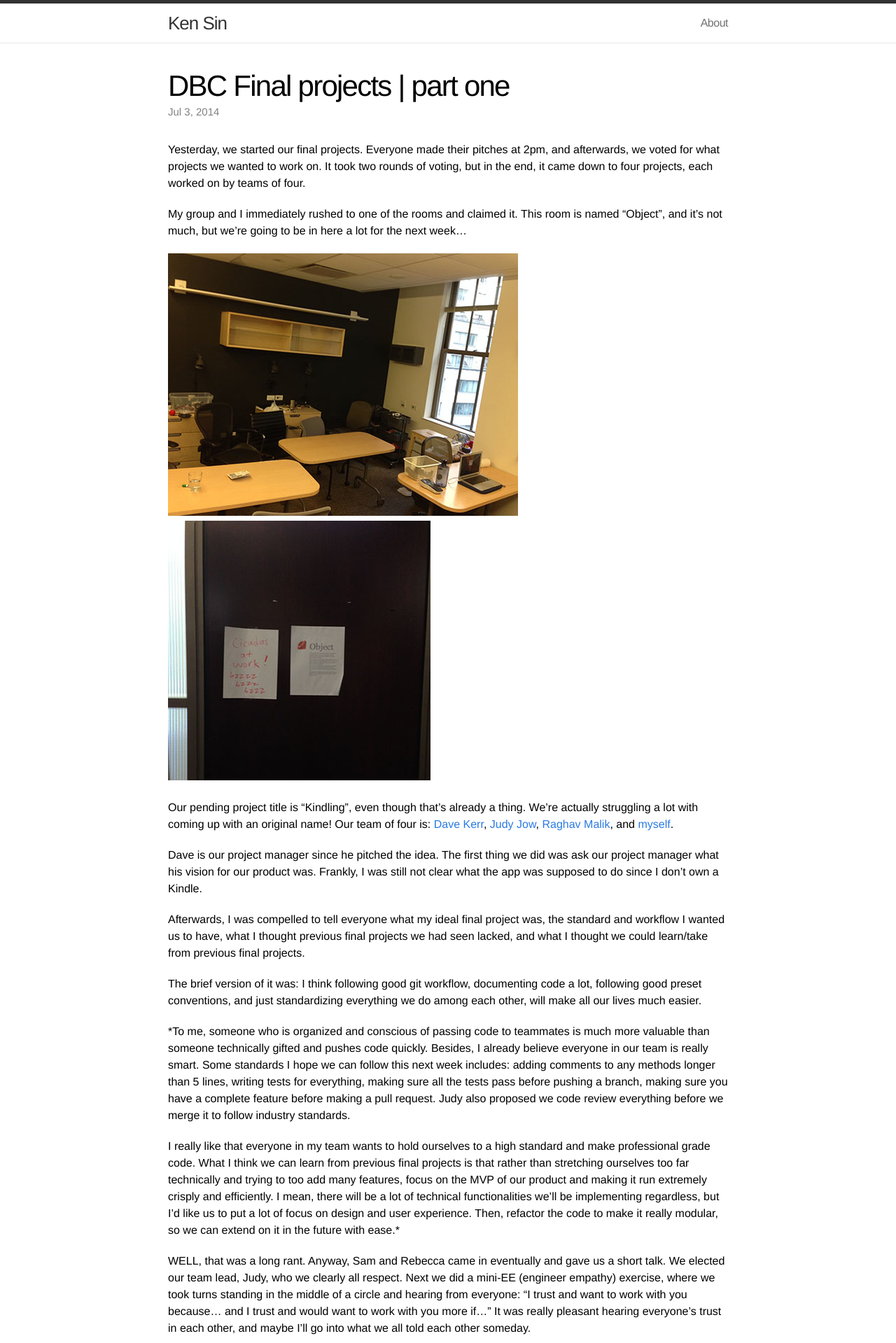
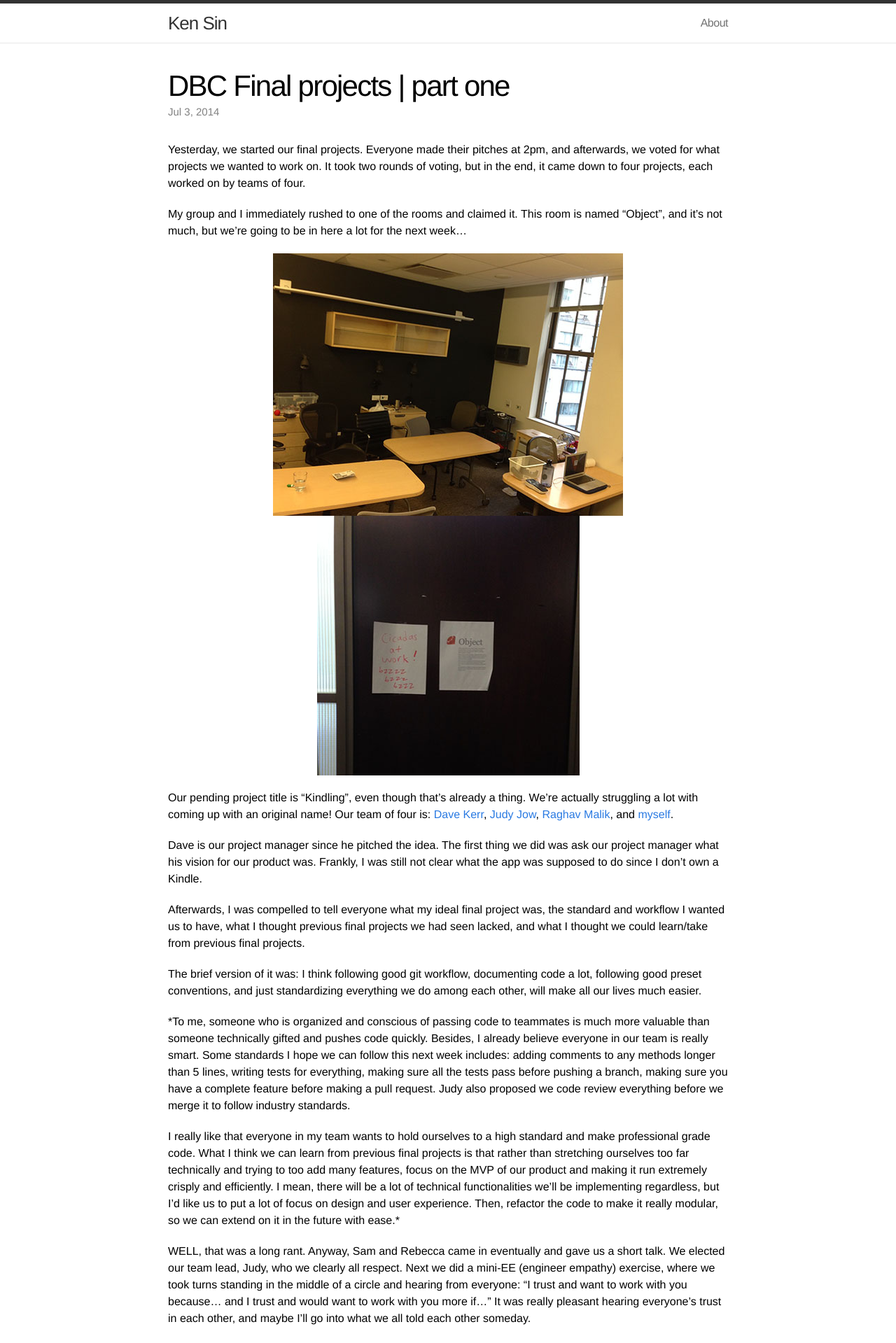
Before and after one commit to ksin/ksin.github.io, a Jekyll site: the page built from _posts/2014-07-02-dbc-final-projects-part-one.markdown, in a window 1280 px wide. Shown: the top 1919 px of the page at 70% size. Built offline with Jekyll 4.4.1, drawn with Linux system fonts in a browser that asks for light colours.

Commit message:
Image blocks

```diff
--- a/css/main.css
+++ b/css/main.css
@@ -412,5 +412,6 @@ a:visited { color: #205caa; }
 /* Customization */
 
 img {
-  float: center;
+  display: block;
+  margin: 0 auto;
 }
```
